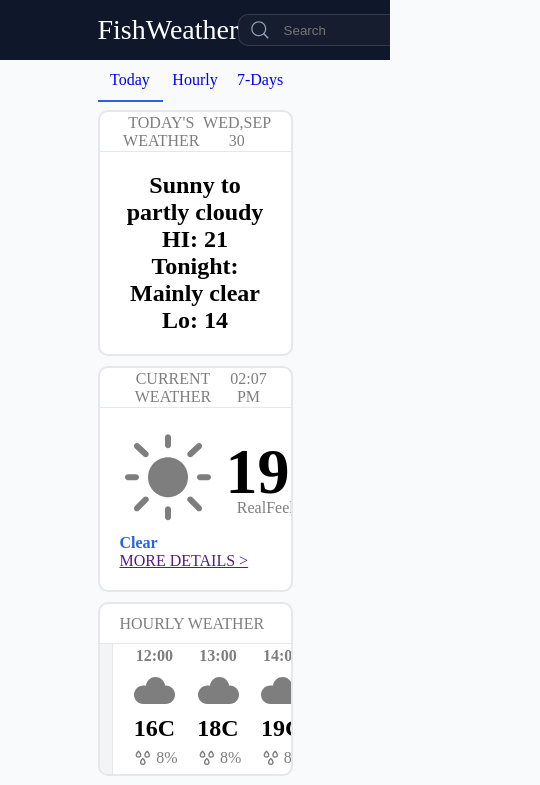
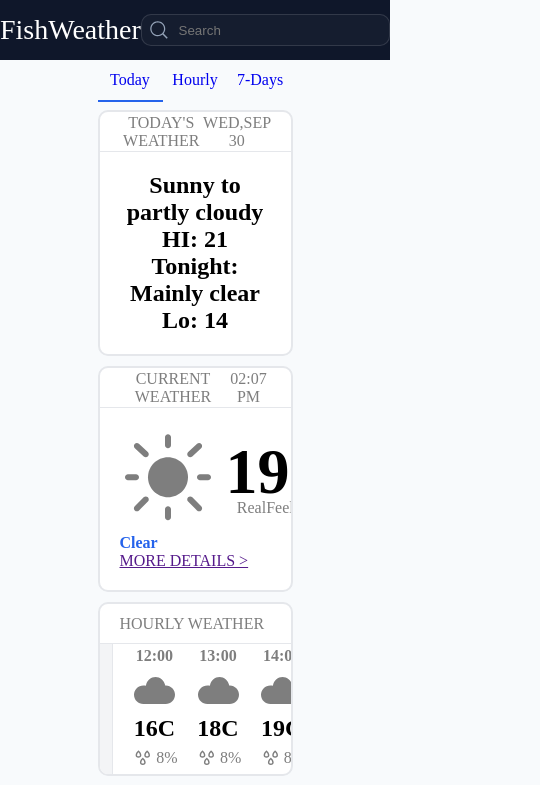
Before and after one commit to CertaCode/weatherApp-react, a React (Vite) app: page / in a window 390 px wide. Shown: the top 785 px of the page, 540 px wide, since content can reach past the window. Built offline with nearby package versions, Linux system fonts and the light colour scheme.

Commit message:
Refactor Header component and styles for improved structure and responsiveness

```diff
--- a/src/components/sections/Header.jsx
+++ b/src/components/sections/Header.jsx
@@ -1,18 +1,23 @@
 import searchbar from "../../assets/searchBar-icon.svg";
+import "../../styles/components/sections/header.css";
 
 export default function Header() {
   return (
-    <header>
-      <section>
-        <div>
+    <header className="app-header">
+      <section className="app-header__inner">
+        <div className="app-header__title">
           <h1>FishWeather</h1>
         </div>
-        <div>
-          <form action="/search">
+        <div className="app-header__group">
+          <form action="/search" className="app-header__form">
             <div className="searchbar-icon">
               <img src={searchbar} />
             </div>
-            <input type="text" placeholder="Search" content="test"></input>
+            <input
+              type="text"
+              placeholder="Search"
+              content="test"
+              className="app-header__input"></input>
           </form>
         </div>
       </section>
--- a/src/styles/App.css
+++ b/src/styles/App.css
@@ -1,66 +1,4 @@
-header {
-    margin: 0;
-    padding: 0;
-    width: 100%;
-    height: 60px;
-    background: var(--header-bg);
 
-    section {
-        display: flex;
-        margin: 0 auto;
-        max-width: 50%;
-        height: 60px;
-        flex-direction: row;
-        justify-content: space-between;
-
-        &>div {
-            display: flex;
-            align-items: center;
-        }
-
-        form {
-            display: flex;
-            align-items: center;
-            justify-content: center;
-            width: 300px;
-            height: 30px;
-
-            padding: 0;
-
-            border-radius: 10px;
-            border: 1px solid var(--searchbar-border);
-            background: var(--searchbar-bg);
-            color: var(--searchbar-text);
-
-            .searchbar-icon {
-                display: flex;
-                flex: 1 1 0;
-                padding: 0;
-                align-items: center;
-                justify-content: center;
-
-                height: 100%;
-                img {
-                    width: 20px;
-                    height: 20px;
-                }
-            }
-
-            input {
-                flex: 6 1 0;
-                height: 100%;
-
-                background: #ffffff00;
-                border: 0;
-
-                color: var(--text-white);
-                &:focus {
-                    outline: none;
-                }
-            }
-        }
-    }
-}
 
 nav {
     margin: 0 auto 10px auto;
@@ -204,8 +142,8 @@ main {
                 font-weight: bold;
             }
 
-            a {
-                outline: none;
+            a:focus-visible {
+                outline: 2px solid var(--active);
             }
         }
 
--- /dev/null
+++ b/src/styles/components/sections/header.css
@@ -0,0 +1,73 @@
+.app-header, .app-header__inner {
+    min-height: 60px;
+}
+
+.app-header {
+    margin: 0;
+    padding: 0;
+    width: 100%;
+    background: var(--header-bg);
+}
+
+.app-header__inner {
+    display: flex;
+    margin: 0 auto;
+    width: min(100%, 640px);
+    flex-direction: row;
+    justify-content: space-between;
+
+}
+
+.app-header__title, .app-header__group, .app-header__form, .searchbar-icon {
+    display: flex;
+    align-items: center;
+}
+
+.app-header__group, .app-header__form {
+    width: min(100%, 300px);
+}
+
+.app-header__form, .app-header__input {
+    box-sizing: border-box;
+}
+
+.app-header__form {
+    justify-content: center;
+    width: min(100%, 300px);
+    min-height: 30px;
+
+    padding: 0;
+
+    border-radius: 10px;
+    border: 1px solid var(--searchbar-border);
+    background: var(--searchbar-bg);
+    color: var(--searchbar-text);
+}
+
+.searchbar-icon {
+    flex: 1 1 0;
+    padding: 0;
+    justify-content: center;
+
+    min-height: 30px;
+
+    img {
+        width: 20px;
+        height: 20px;
+    }
+}
+
+.app-header__input {
+    flex: 6 1 0;
+    height: 100%;
+
+    background: transparent;
+    border: 0;
+
+    color: var(--text-white);
+
+    &:focus-visible {
+        outline: 2px solid currentColor;
+        outline-offset: 2px;
+    }
+}
```
